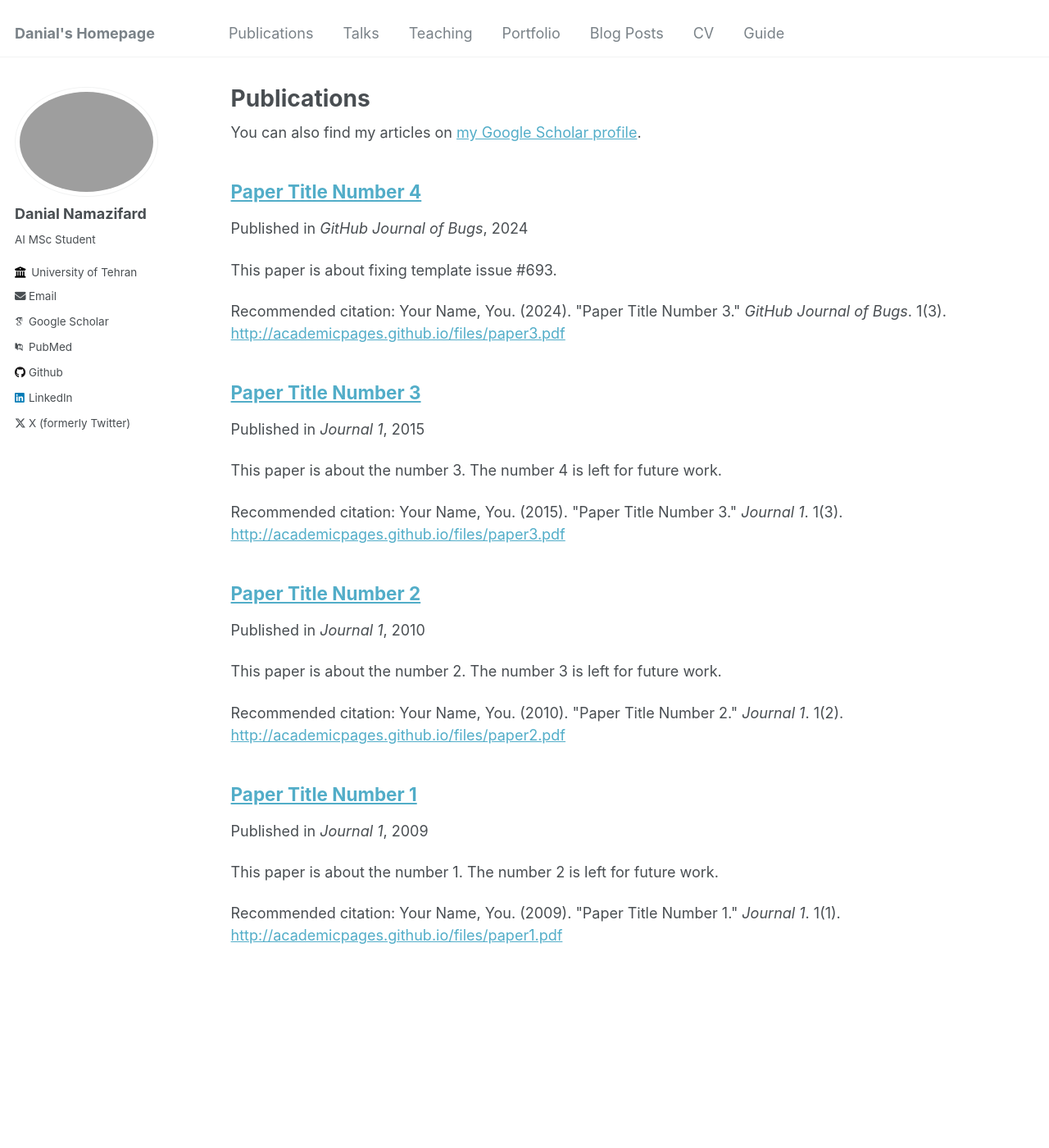
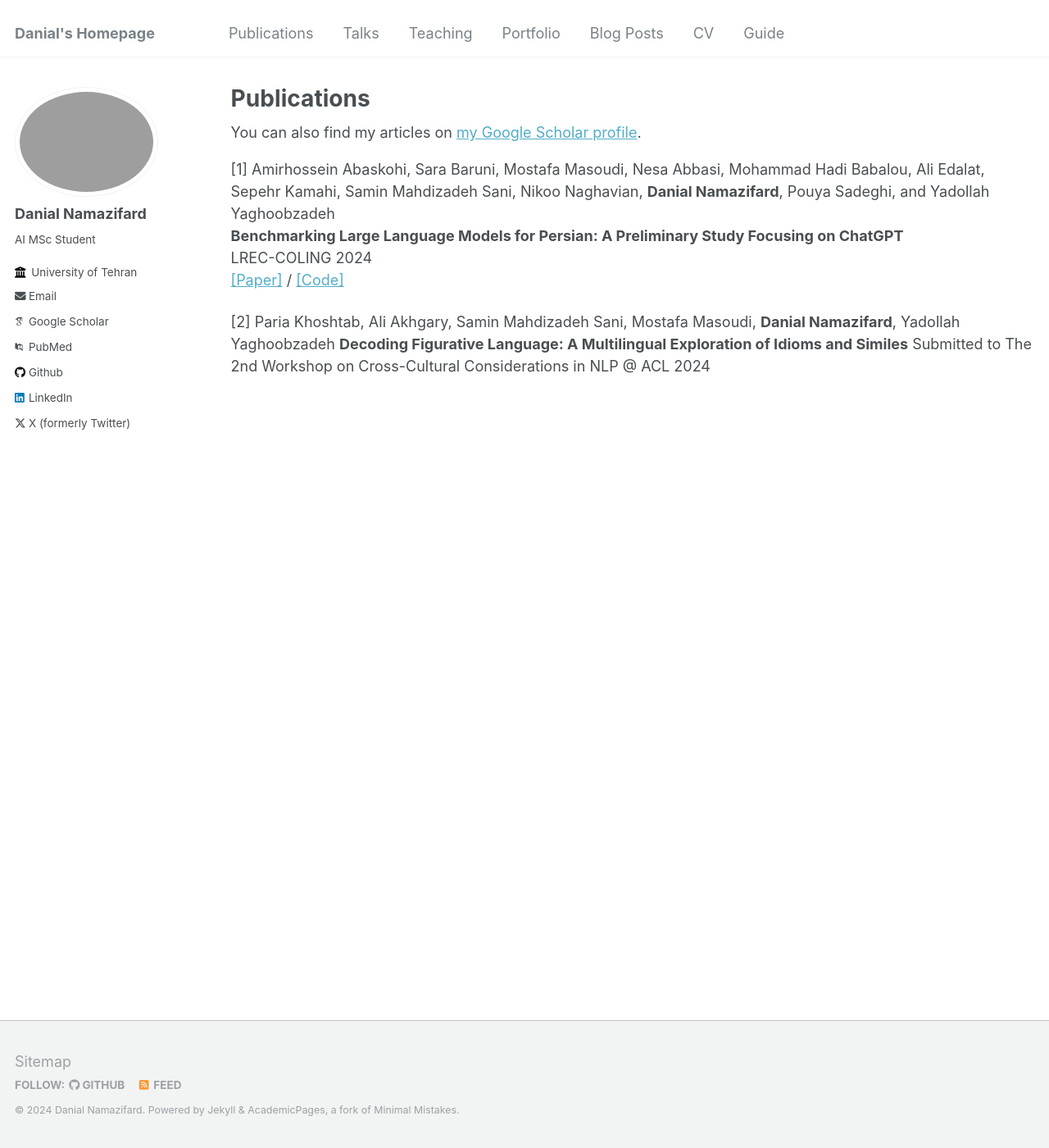
Before and after one commit to namazifard/namazifard.github.io, a Jekyll site: the page built from _pages/publications.md, in a window 1280 px wide and 1400 px high. Shown: the whole window at 82% size. Built offline with Jekyll 4.4.1, drawn with Linux system fonts in a browser that asks for light colours; some web fonts are replaced.

Commit message:
Update publications.md

```diff
--- a/_pages/publications.md
+++ b/_pages/publications.md
@@ -9,8 +9,12 @@
   <div class="wordwrap">You can also find my articles on <a href="{{site.author.googlescholar}}">my Google Scholar profile</a>.</div>
 {% endif %}
 
-{% include base_path %}
+[1] Amirhossein Abaskohi, Sara Baruni, Mostafa Masoudi, Nesa Abbasi, Mohammad Hadi Babalou, Ali Edalat, Sepehr Kamahi, Samin Mahdizadeh Sani, Nikoo Naghavian, __Danial Namazifard__, Pouya Sadeghi, and Yadollah Yaghoobzadeh
+**Benchmarking Large Language Models for Persian: A Preliminary Study Focusing on ChatGPT**
+LREC-COLING 2024
+<br/>
+[\[Paper\]](https://arxiv.org/abs/2404.02403) / [\[Code\]](https://github.com/Ipouyall/Benchmarking_ChatGPT_for_Persian)
 
-{% for post in site.publications reversed %}
-  {% include archive-single.html %}
-{% endfor %}
+[2] Paria Khoshtab, Ali Akhgary, Samin Mahdizadeh Sani, Mostafa Masoudi, __Danial Namazifard__, Yadollah Yaghoobzadeh
+**Decoding Figurative Language: A Multilingual Exploration of Idioms and Similes**
+Submitted to The 2nd Workshop on Cross-Cultural Considerations in NLP @ ACL 2024
```
